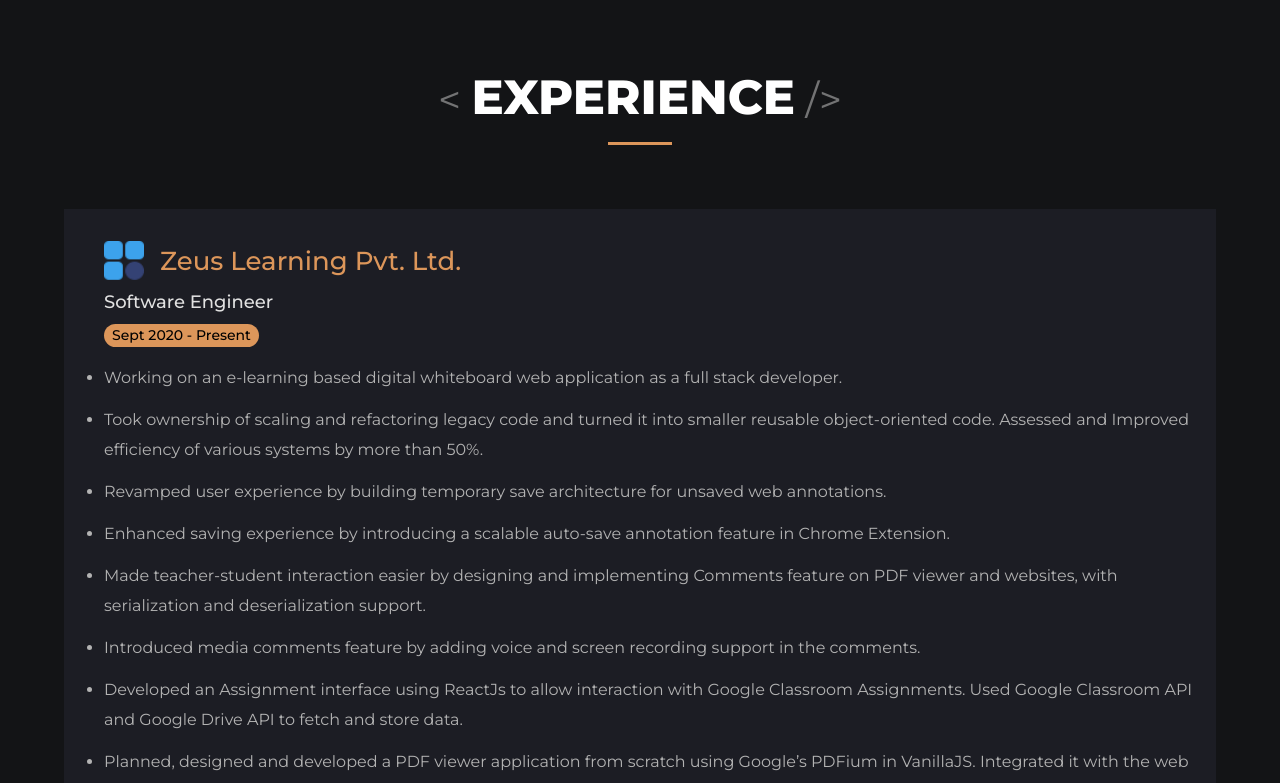
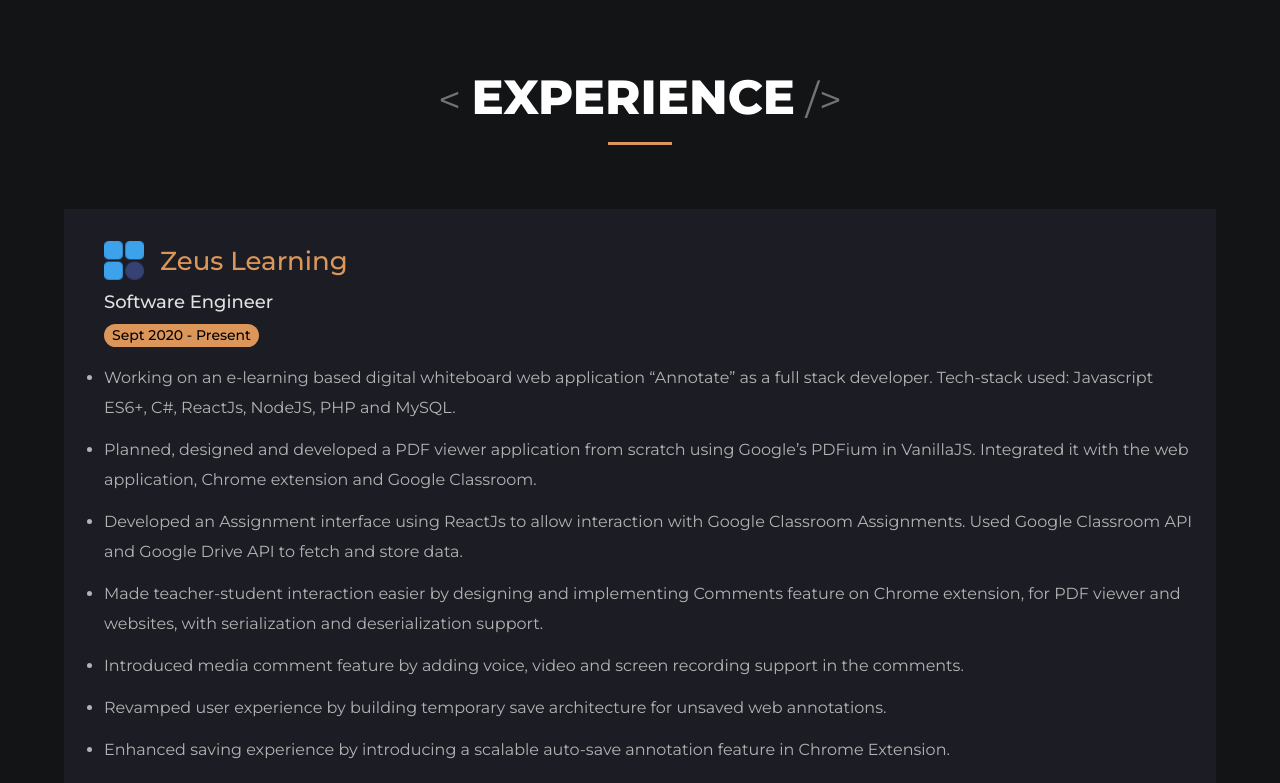
Before and after one commit to Pradeep17Jadhav/Portfolio, a React (Create React App) app: page / in a window 1280 px wide. Shown: the part 2000-2783 px from the top of the page. Built offline with nearby package versions, Linux system fonts and the light colour scheme; the HTML template or start-up script is replaced by a standard one.

Commit message:
remove scroll effect, update experiences, UI improvements

```diff
--- a/src/pages/Homepage.js
+++ b/src/pages/Homepage.js
@@ -11,52 +11,6 @@
 import { Fragment, useEffect } from "react";
 
 export default function Homepage() {
-    const arrJumpScrollSections = ["intro", "aboutme"];
-
-    useEffect(() => {
-        setTimeout(() => {
-            for (let i = 0; i < arrJumpScrollSections.length; i++) {
-                let prevSectionElement = i >= 1 ? document.getElementById(arrJumpScrollSections[i-1]) : null;
-                let currSectionElement = document.getElementById(arrJumpScrollSections[i]);
-                let nextSectionElement = i < arrJumpScrollSections.length-1 ? document.getElementById(arrJumpScrollSections[i+1]) : null;
-                currSectionElement.onwheel = function scroll(e) {
-                    let top = 0;
-                    let propogate = false;
-
-                    if(e.deltaY < 0) {
-                        if(prevSectionElement) {
-                            let currEleTop = currSectionElement.offsetTop;
-                            let currTop = (window.pageYOffset || document.documentElement.scrollTop)  - (document.documentElement.clientTop || 0);
-
-                            if(currEleTop >= currTop)
-                                top = prevSectionElement.offsetTop;
-                            else
-                                propogate = true;
-                        }
-                        else
-                            propogate = true;
-                    }
-                    else {
-                        if(nextSectionElement) {
-                            top = nextSectionElement.offsetTop;
-                        }
-                        else
-                            propogate = true;
-                    }
-
-                    if(!propogate) {
-                        window.scrollTo({
-                            top: top,
-                            behavior: "smooth"
-                        });
-                        e.preventDefault();
-                        e.stopPropagation();
-                    }
-                }
-            }
-        }, 100);
-    }, []);
-
     return (
         <Fragment>
             <Intro
--- a/src/sections/AboutMe.js
+++ b/src/sections/AboutMe.js
@@ -16,7 +16,6 @@
             id={props.id ? props.id : ""}
             title={title}
             summary={summary}
-            lightBackground
         >
             <ButtonPrimary
                 bNewTab={true}
--- a/src/sections/Experience.js
+++ b/src/sections/Experience.js
@@ -7,24 +7,25 @@
 
 export default function Experience(props) {
     const experiances = [{
-        company: "Zeus Learning Pvt. Ltd.",
+        company: "Zeus Learning",
         logo: ZeusLogo,
         designation: "Software Engineer",
         duration: "Sept 2020 - Present",
         summary: [
-            "Working on an e-learning based digital whiteboard web application as a full stack developer.",
-            "Took ownership of scaling and refactoring legacy code and turned it into smaller reusable object-oriented code. Assessed and Improved efficiency of various systems by more than 50%.",
+            "Working on an e-learning based digital whiteboard web application “Annotate” as a full stack developer. Tech-stack used: Javascript ES6+, C#, ReactJs, NodeJS, PHP and MySQL.",
+            "Planned, designed and developed a PDF viewer application from scratch using Google’s PDFium in VanillaJS. Integrated it with the web application, Chrome extension and Google Classroom.",
+            "Developed an Assignment interface using ReactJs to allow interaction with Google Classroom Assignments. Used Google Classroom API and Google Drive API to fetch and store data.",
+            "Made teacher-student interaction easier by designing and implementing Comments feature on Chrome extension, for PDF viewer and websites, with serialization and deserialization support.",
+            "Introduced media comment feature by adding voice, video and screen recording support in the comments.",
             "Revamped user experience by building temporary save architecture for unsaved web annotations.",
             "Enhanced saving experience by introducing a scalable auto-save annotation feature in Chrome Extension.",
-            "Made teacher-student interaction easier by designing and implementing Comments feature on PDF viewer and websites, with serialization and deserialization support.",
-            "Introduced media comments feature by adding voice and screen recording support in the comments.",
-            "Developed an Assignment interface using ReactJs to allow interaction with Google Classroom Assignments. Used Google Classroom API and Google Drive API to fetch and store data.",
-            "Planned, designed and developed a PDF viewer application from scratch using Google’s PDFium in VanillaJS. Integrated it with the web application, Chrome extension and Google Classroom.",
-            "Supported plotting graph using table in Graphing Calculator mathematical tool.",
+            "Designed and developed Web Whiteboard feature to provide easier access to the annotations.",
+            "Supported plotting graph from tables using C#, in the Graphing Calculator mathematical tool.",
+            "Took ownership of scaling and refactoring legacy code and turned it into smaller reusable object-oriented code. Assessed and Improved efficiency of various systems by more than 50%.",
         ]
     },
     {
-        company: "Zeus Learning Pvt. Ltd.",
+        company: "Zeus Learning",
         logo: ZeusLogo,
         designation: "Software Engineer (Internship)",
         duration: "Aug 2020 - Aug 2020",
@@ -43,9 +44,9 @@
             noreveal
         >
             {
-                experiances.map(exp => {
+                experiances.map((exp, index) => {
                     return (
-                        <Zoom>
+                        <Zoom key={index}>
                             <div className="section-box">
                                 <div className="company">
                                     <img src={exp.logo} width="18px" alt={exp.company} />
@@ -61,15 +62,14 @@
                                 </div>
                                 <ul className="bullets">
                                     {
-                                        exp.summary.map(item => {
+                                        exp.summary.map((item, index) => {
                                             return (
-                                                <li>
+                                                <li key={index}>
                                                     {item}
                                                 </li>
                                             )
                                         })
                                     }
-
                                 </ul>
                             </div>
                         </Zoom>
--- a/src/sections/Skills.css
+++ b/src/sections/Skills.css
@@ -23,6 +23,9 @@
     transform: translate(0, -5px);
 }
 
+.skills .section-box {
+    background-color: transparent !important;
+}
 
 @media (max-width: 960px) {
     .skill-item {
--- a/src/sections/Skills.js
+++ b/src/sections/Skills.js
@@ -30,6 +30,7 @@
             id={props.id ? props.id : ""}
             title={"Skills"}
             extralarge
+            lightBackground
         >
             <Zoom>
                 <div className="section-box">
```
